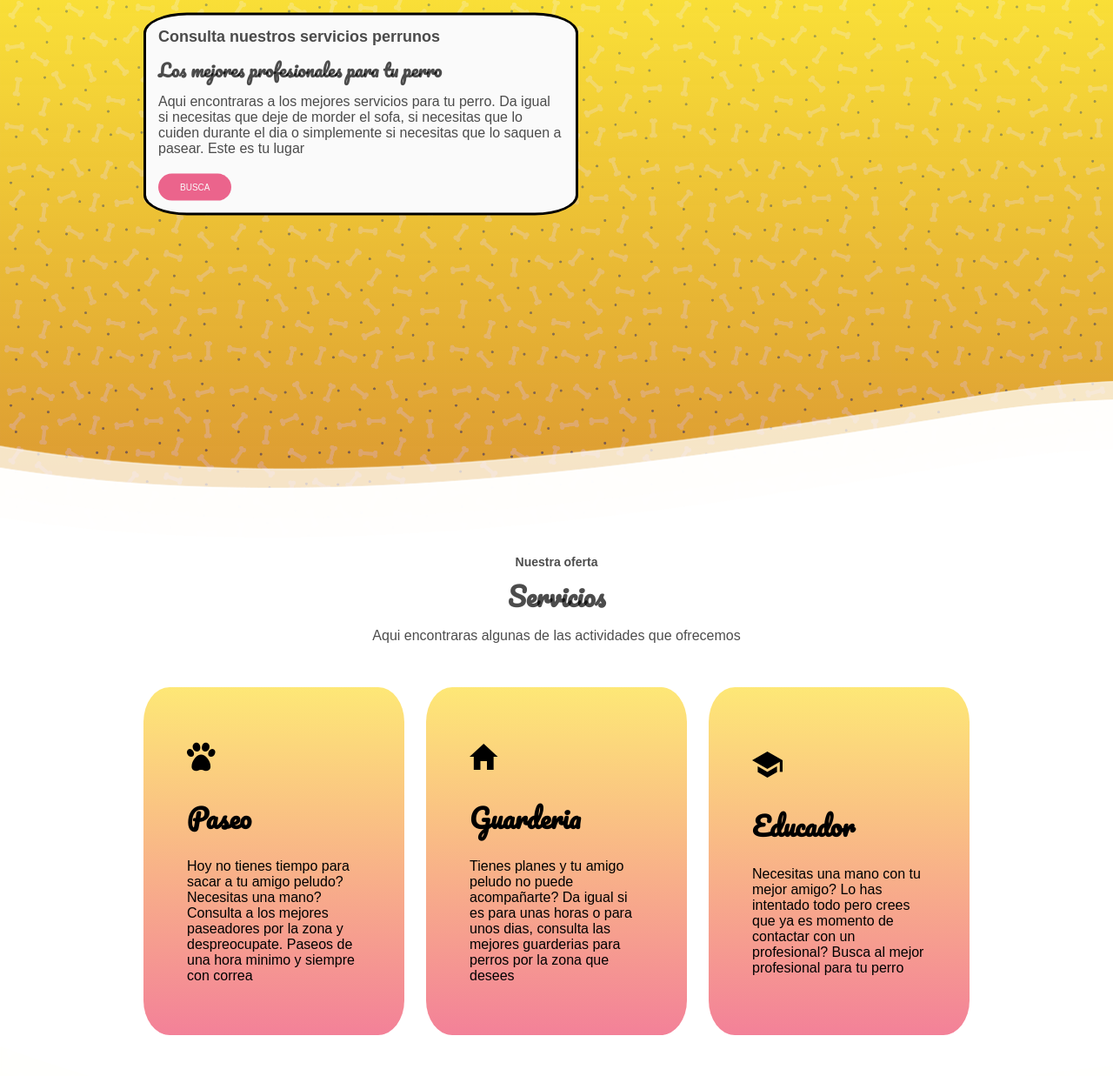
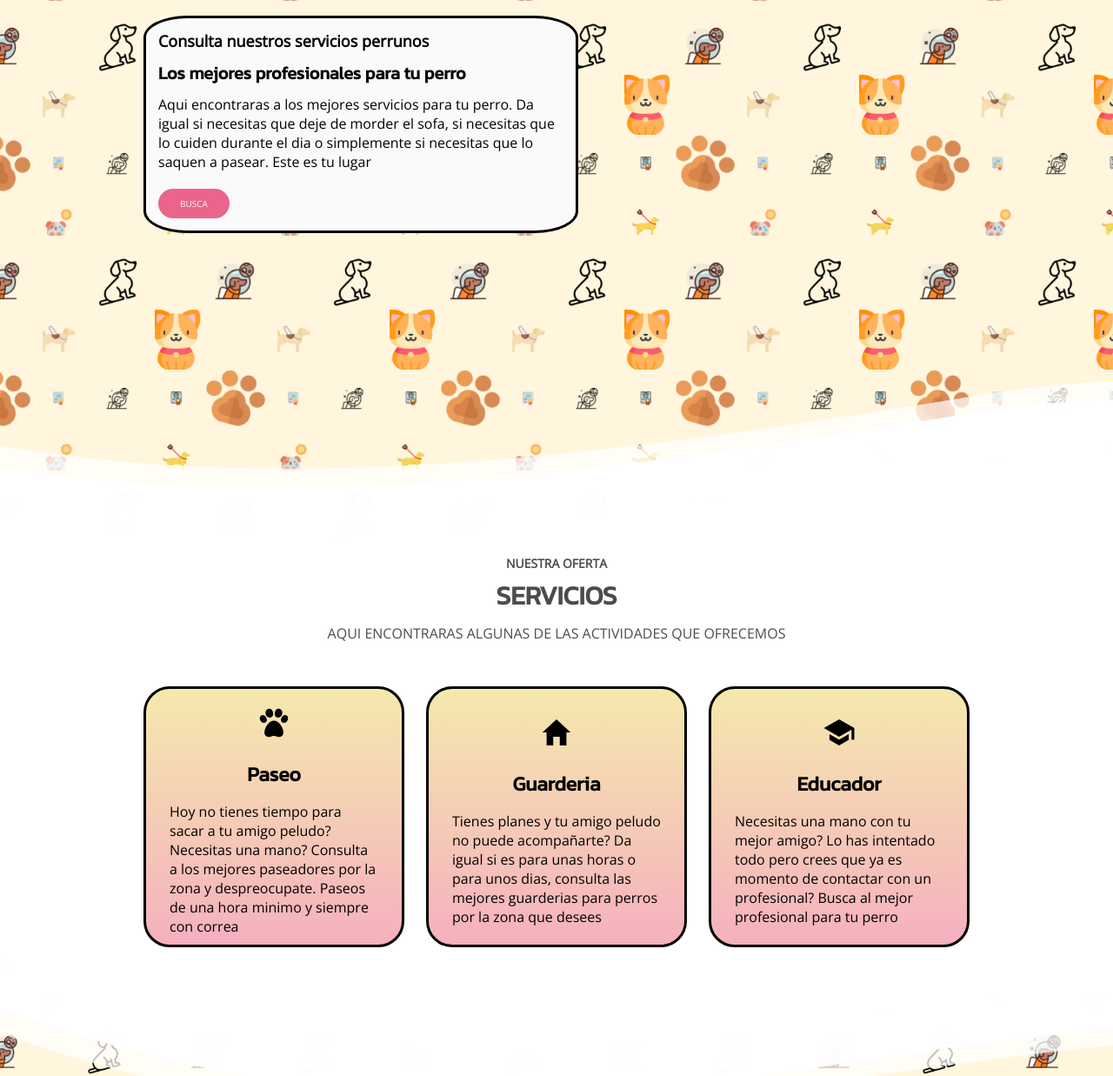
Before and after one commit to eperez045/IT-academy-front, a plain HTML site: page Pagina Principal/index.html in a window 1280 px wide. Shown: the part 82-1319 px from the top of the page at 87% size. Drawn offline with nearby package versions, Linux system fonts and the light colour scheme.

Commit message:
Cambios pagina principal
Cambios esteticos

```diff
--- a/Pagina Principal/index.html
+++ b/Pagina Principal/index.html
@@ -10,8 +10,7 @@
     <!--Ion Iconos-->
     <link href="https://unpkg.com/ionicons@4.5.10-0/dist/css/ionicons.min.css" rel="stylesheet">
     <!--Google Fonts-->
-    <link href="https://fonts.googleapis.com/css2?family=Montserrat&display=swap" rel="stylesheet">
-    <link href="https://fonts.googleapis.com/css2?family=Pacifico&display=swap" rel="stylesheet">
+    <link href="https://fonts.googleapis.com/css2?family=Kanit&family=Open+Sans&display=swap" rel="stylesheet">
     <!--Pagina de estilos-->
     <link rel="stylesheet" href="styles.css">
 </head>
--- a/Pagina Principal/styles.css
+++ b/Pagina Principal/styles.css
@@ -8,7 +8,7 @@
 }
 
 html{
-    font-family: 'Monserrat', sans-serif;
+    font-family: 'Open Sans', sans-serif;
     font-size: 10px;
     box-sizing: border-box;
 }
@@ -90,16 +90,16 @@ nav{
     margin: 1.5rem 0;
 }
 .nav-link{
-    font-size: 3rem;
+    font-size: 1.5rem;
     text-transform: uppercase;
     color: rgba(0,0,0);
 }
 .hero{
     width: 100%;
     height: 85vh;
-    background: linear-gradient(0deg, rgba(190,87,28,0.6) 0%, rgba(253,233,45,0.7) 100%),
-    url(images/14893.jpg), center;
-    background-size: 20%;
+    background: url(images/pattern\ \(3\).png), center;
+    background-size: cover;
+    background-attachment: fixed;
     position: relative;
 }
 .hero::before{
@@ -118,7 +118,6 @@ nav{
     transform: translateY(20%);
     background-color: #fafafa;
     padding: 1.4rem;
-    color: rgba(0,0,0,.7);
     border-radius: 10%;
     border: 3px solid black;
 }
@@ -127,7 +126,7 @@ nav{
     /* font-family: 'Pacifico', cursive; */
 }
 .main-message h1{
-    font-family: 'Pacifico', cursive;
+    font-family: 'Kanit', sans-serif;
     font-size: 2rem;
     margin: 1rem 0;
 }
@@ -151,7 +150,7 @@ nav{
 }
 .title-heading{
     text-align: center;
-    /* text-transform: uppercase; */
+    text-transform: uppercase;
     margin-bottom: 5rem;
     color: rgba(0,0,0,.7);
 }
@@ -159,7 +158,7 @@ nav{
     font-size: 1.4rem;
 }
 .title-heading h2{
-    font-family: 'Pacifico', cursive;
+    font-family: 'Kanit', sans-serif;
     font-size: 3rem;
     margin: .5rem 0 1rem;
 }
@@ -169,14 +168,15 @@ nav{
     grid-gap: 2.5rem;
 }
 .activities-grid-item{
-    height: 40rem;
-    padding: 5rem;
+    height: 30rem;
+    padding: 3rem;
     position: relative;
     display: flex;
     flex-direction: column;
     justify-content: center;
     cursor: pointer;
     z-index: 1;
+
 }
 .activities-grid-item::before{
     content: "";
@@ -186,32 +186,35 @@ nav{
     width: 100%;
     height: 100%;
     background: rgb(235,45,84);
-    background: linear-gradient(0deg, rgba(235,45,84,0.6) 0%, rgba(253,219,45,0.65) 100%);
+    background: linear-gradient(0deg, rgba(236, 98, 126, 0.5) 0%, rgba(236, 215, 108, 0.555) 100%);
     z-index: -1;
     border-radius: 10%;
+    border: 3px solid black;
 }
 .activities-grid-item i{
     font-size: 4rem;
+    text-align: center;
 }
 .activities-grid-item h2{
-    font-family: 'Pacifico', cursive;
-    font-size: 3rem;
+    font-family: 'Kanit', sans-serif;
+    font-size: 2.3rem;
     /* text-transform: uppercase; */
-    margin: 2rem 0;
+    margin: 1.5rem 0;
+    text-align: center;
 }
 .activities-grid-item:hover{
     background: linear-gradient(0deg, rgba(190,87,28,0.6) 0%, rgba(253,233,45,0.7) 100%),
     url(images/14893.jpg), center;
-    background-size: 30%;
+    background-size: cover;
     border-radius: 10%;
 }
 /* valoraciones */
 .testimonials{
     width: 100%;
     height: 80vh;
-    background: linear-gradient(0deg, rgba(190,87,28,0.6) 0%, rgba(253,233,45,0.7) 100%),
-    url(images/14893.jpg), center;
-    background-size: 20%;
+    background: url(images/pattern\ \(3\).png), center;
+    background-size: cover;
+    background-attachment: fixed;
     position: relative;
 }
 .testimonials::before{
@@ -231,7 +234,10 @@ nav{
     left: 50%;
     transform: translate(-50%, -50%);
     text-align: center;
-    font-family: 'Pacifico', cursive;
+    font-family: 'Kanit', sans-serif;
+    background-color: #fafafa;
+    border-radius: 10%;
+    border: 3px solid black;
 }
 .testimonial-text-box{
     padding: 0 2rem;
@@ -288,6 +294,9 @@ footer{
 @media screen and (min-width: 700px){
     header{
         height: 8rem;
+        background-color: rgba(255, 255, 255, 0.3);
+        backdrop-filter: blur(10px);
+        -webkit-backdrop-filter: blur(10px);
     }
     .nav-brand{
         width: 26rem;
@@ -330,9 +339,7 @@ footer{
     .hero{
         height: 90vh;
     }
-    /* .main-message{
-        transform: translateY(20%);
-    } */
+
 }
 @media screen and (min-width: 950px){
     .hero::before{
@@ -346,8 +353,3 @@ footer{
         background-size: cover;
     }
 }
-@media screen and (min-width: 1200px){
-    .hero{
-        height: 90vh;
-    }
-}
```
Also changed, not shown: Pagina Principal/images/pattern (3).png (added), Pagina Principal/images/pattern.png (added).
